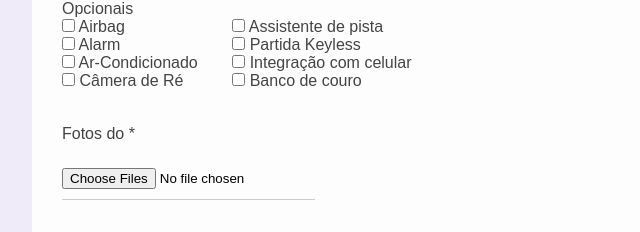
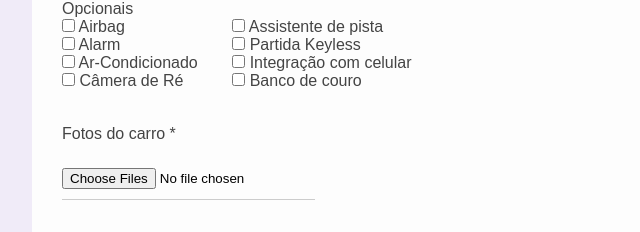
Before and after one commit to caiosid/form-ui-design, a plain HTML site: page index.html in a window 1280 px wide. Shown: the part 996-1228 px from the top of the page, 224-864 px from the left. Drawn offline with Linux system fonts and the light colour scheme.

Commit message:
extend do projeto

```diff
--- a/index.html
+++ b/index.html
@@ -166,7 +166,7 @@
                 </ul>
               </div>
               <div class="box__input">
-                <p>Fotos do <carro:span class="required__field">*</carro:span></p>
+                <p>Fotos do carro <carro:span class="required__field">*</carro:span></p>
                 <input type="file" multiple accept="image/png, image/jpg" id="images" name="images">
               </div>
             <input type="submit" value="Enviar" class="btn__submit"/>
```
